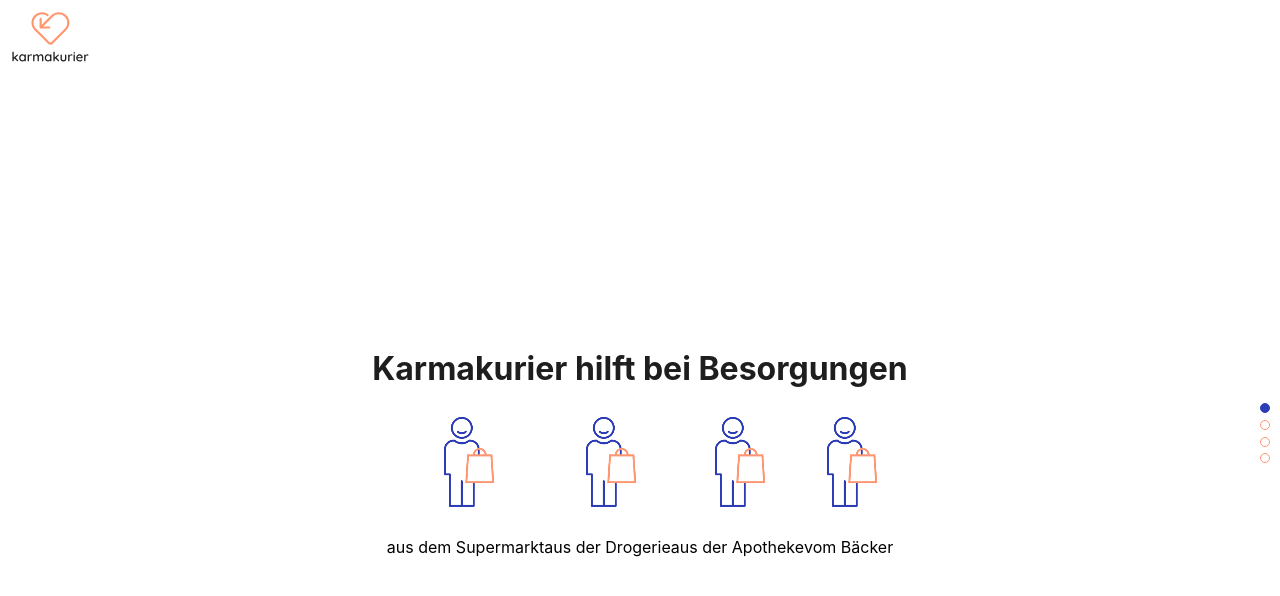
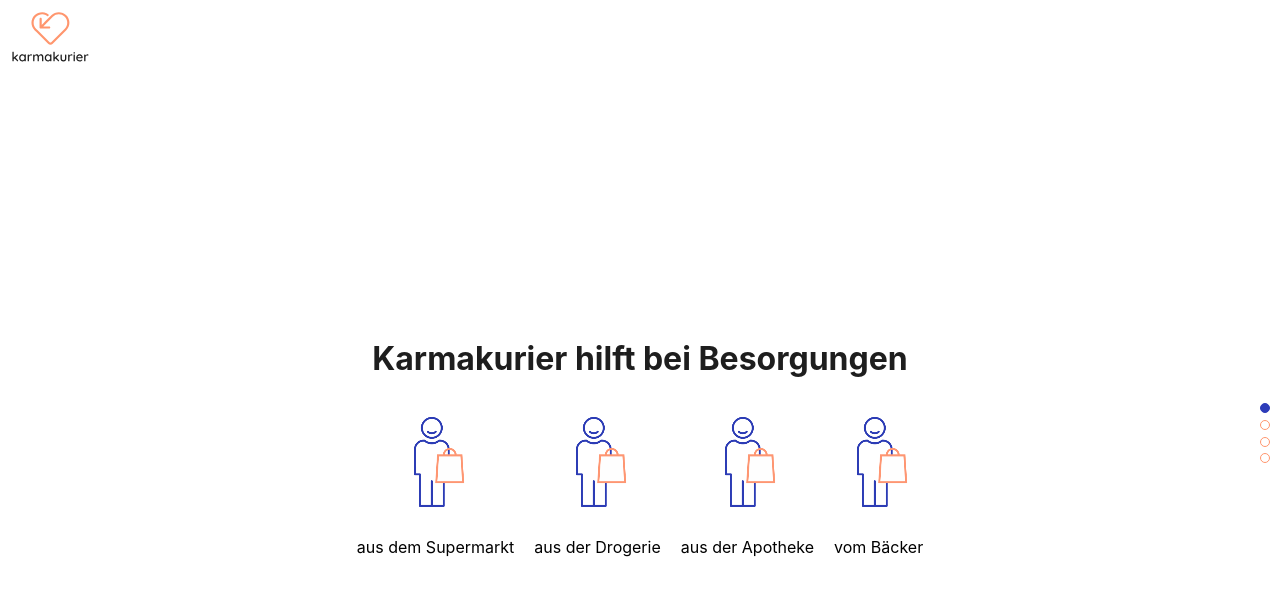
Before and after one commit to thinking53/karmakurier-frontend, a React (Create React App) app: page / in a window 1280 px wide. Shown: the top 596 px of the page. Built offline with nearby package versions, Linux system fonts and the light colour scheme.

Commit message:
location indicator working

```diff
--- a/package.json
+++ b/package.json
@@ -12,6 +12,7 @@
         "react-dom": "^16.13.1",
         "react-intersection-observer": "^8.26.2",
         "react-scripts": "3.4.1",
+        "react-transition-group": "^4.4.1",
         "react-uuid": "^1.0.2",
         "slugify": "^1.4.0"
     },
--- a/src/components/templates/Chores/Chores.template.scss
+++ b/src/components/templates/Chores/Chores.template.scss
@@ -5,5 +5,6 @@
     align-items: center;
 
     .chore {
+        padding: 10px;
     }
 }
```
Also changed, not shown: 1 other file (tests, documents, lock files or other folders).
